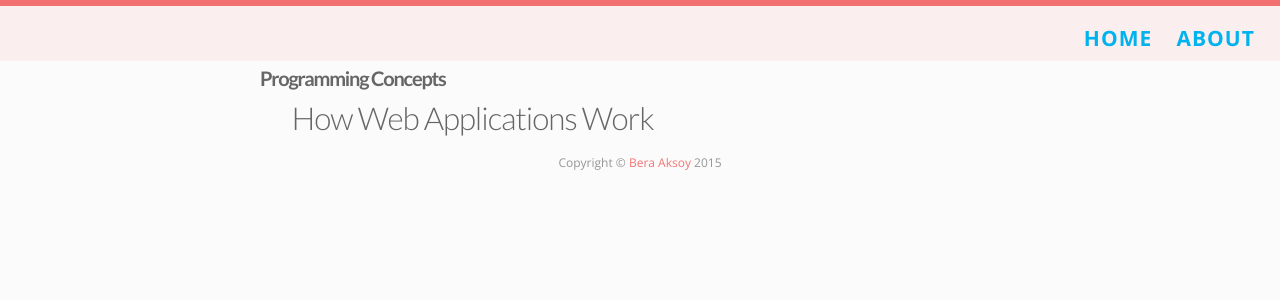
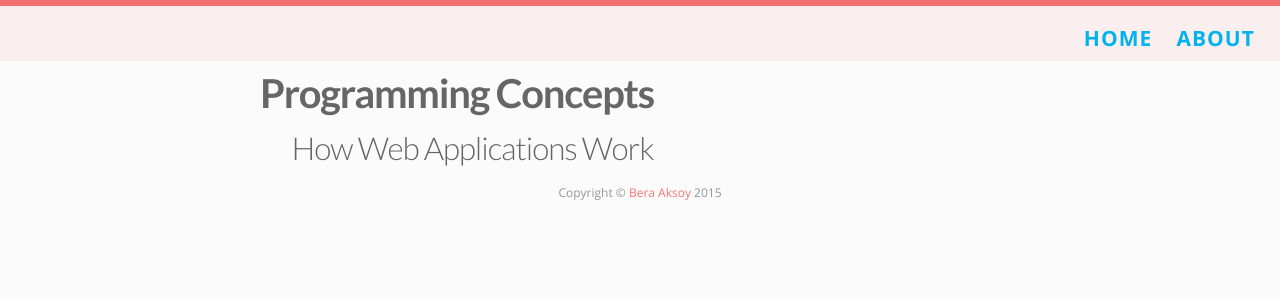
Before and after one commit to baksoy/baksoy.github.io, a Jekyll site: the page built from index.html, in a window 1280 px wide. Shown: the top 300 px of the page. Built offline with Jekyll 4.4.1, drawn with Linux system fonts in a browser that asks for light colours; nearby versions of some CDN libraries; Markdown is read by kramdown in place of the engine named in the settings.

Commit message:
Change page_heading size

```diff
--- a/_sass/_layout.scss
+++ b/_sass/_layout.scss
@@ -100,7 +100,7 @@
     }
 
     .page-heading {
-        font-size: 20px;
+        /*font-size: 20px;*/
         padding-top: 2px;
     }
 
```
